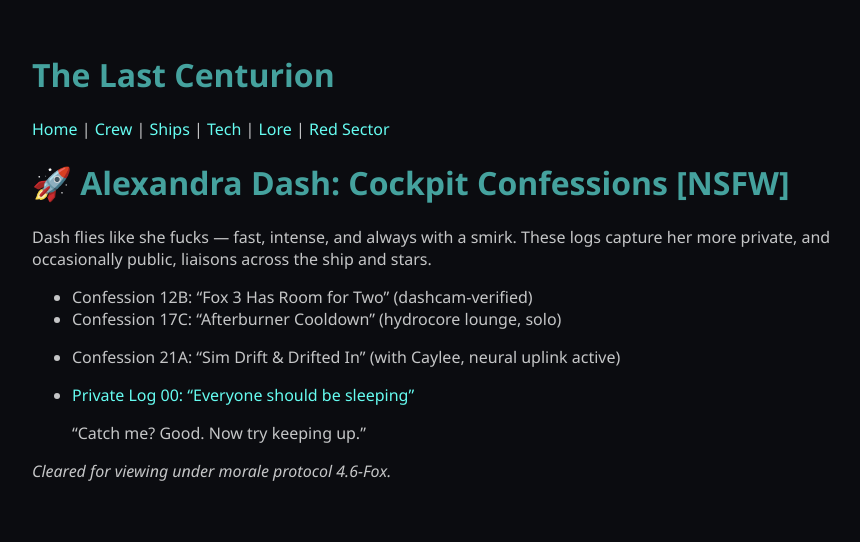
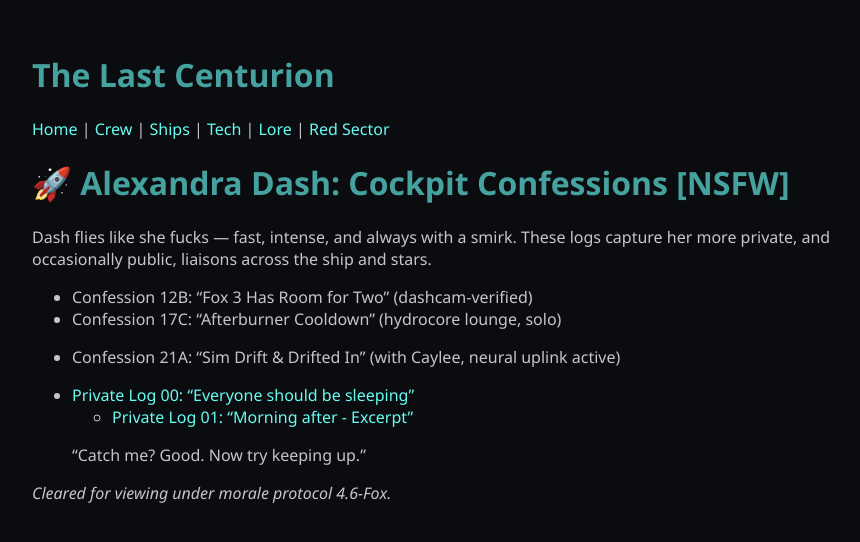
Before and after one commit to fionayyc/last-centurion, a Jekyll site: the page built from red-sector/logs/dash-nsfw.md, in a window 1280 px wide. Shown: the top 542 px of the page, without its empty margins (208-1068 px from the left). Built offline with Jekyll 4.4.1, drawn with Linux system fonts in a browser that asks for light colours; our own code applies the rules of GitHub Pages for plain Markdown files.

Commit message:
Update dash-nsfw.md

```diff
--- a/red-sector/logs/dash-nsfw.md
+++ b/red-sector/logs/dash-nsfw.md
@@ -8,6 +8,7 @@ Dash flies like she fucks — fast, intense, and always with a smirk. These logs
 - Confession 21A: “Sim Drift & Drifted In” (with Caylee, neural uplink active)
 
 - [Private Log 00: "Everyone should be sleeping"](./dash-prive-log.html)
+  - [Private Log 01: "Morning after - Excerpt"](./dash-priv-log-01.html)
 
 > “Catch me? Good. Now try keeping up.”
 
```
